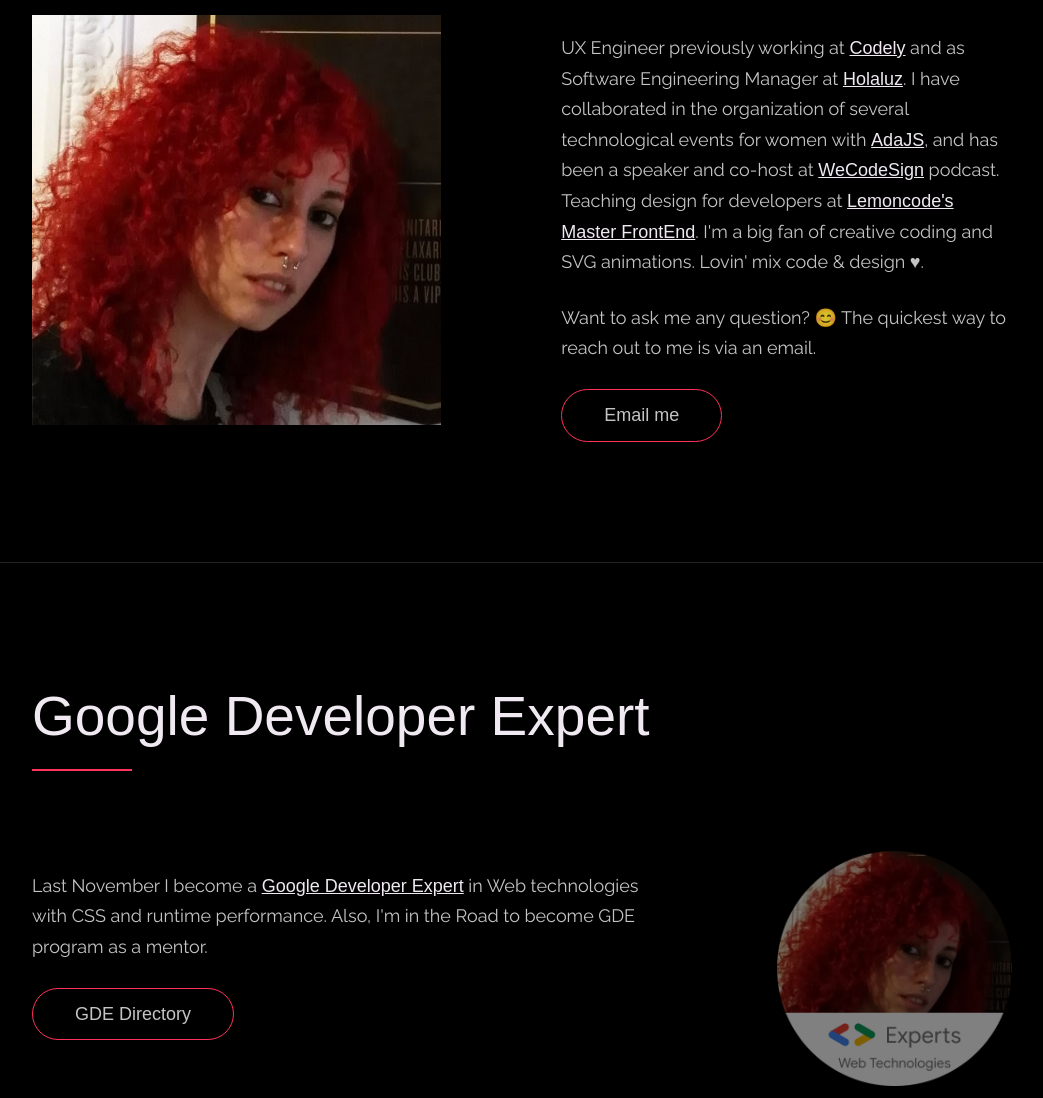
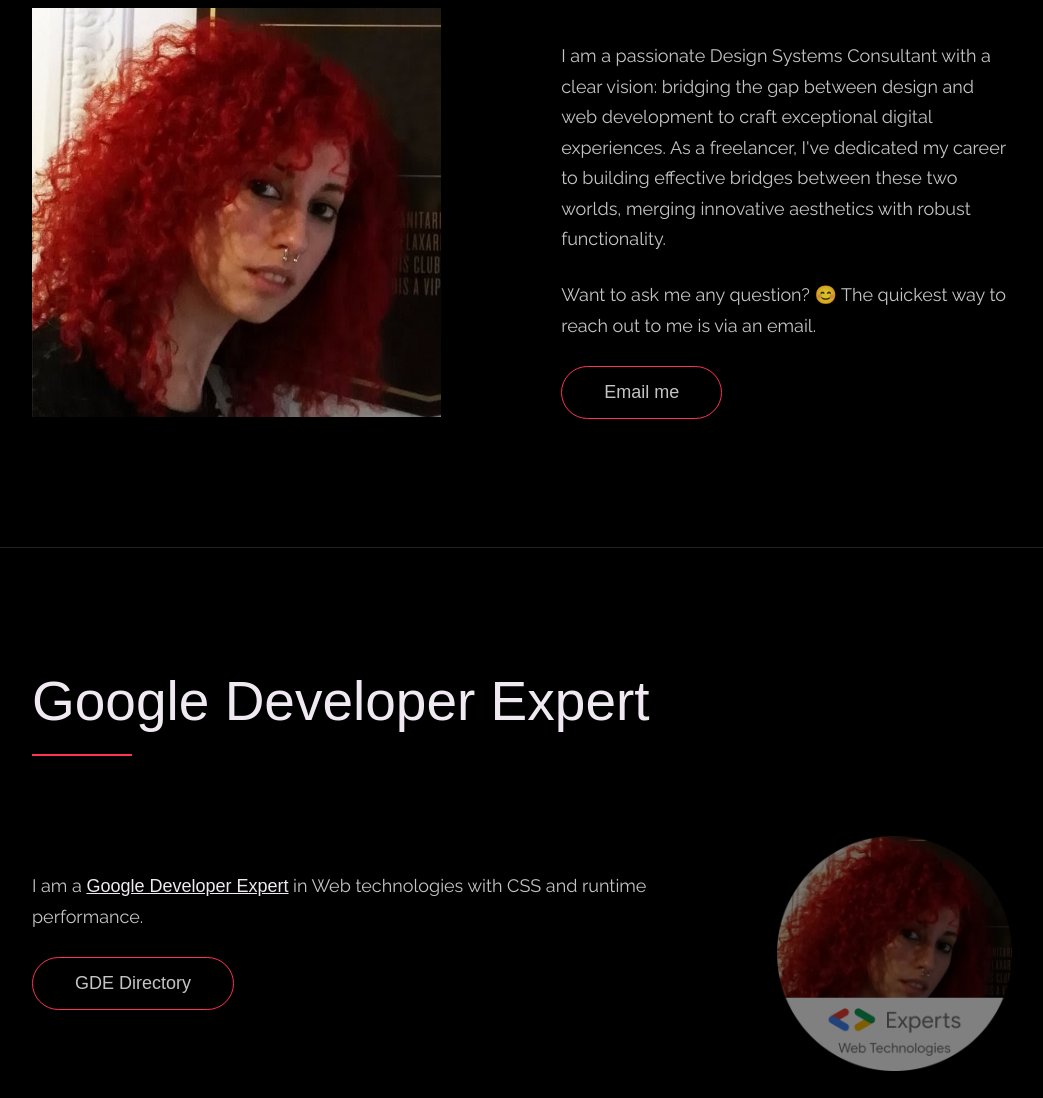
Before and after one commit to carmenansio/index, a plain HTML site: page index.html in a window 1280 px wide. Shown: the part 1060-2158 px from the top of the page, without its empty margins (118-1161 px from the left). Drawn offline with nearby package versions, Linux system fonts and the light colour scheme; a web font is replaced by a local one.

Commit message:
update bio info

```diff
--- a/index.html
+++ b/index.html
@@ -6,7 +6,7 @@
   <meta name="viewport" content="width=device-width, initial-scale=1.0" />
   <link rel="shortcut icon" type="image/png" href="./images/favicon.png" />
   <title>Carmen Ansio | UX Engineer | Barcelona, Catalunya.</title>
-  <meta name="description" content="Hi, I'm Carmen, Gamer, Otaku, pixel artist and CSS lover" />
+  <meta name="description" content="Hi, I'm Carmen, UX Engineer, Design System Consultant and CSS lover" />
   <meta name="keywords" content="Carmen Ansio, designer, coder, CSS, SVG, UI, UX" />
   <link rel="stylesheet" href="https://cdnjs.cloudflare.com/ajax/libs/font-awesome/4.7.0/css/font-awesome.min.css" />
   <link rel="stylesheet" href="index.css" />
@@ -54,18 +54,10 @@
         <div class="bio__content">
           <div class="bio__text">
             <p>
-              UX Engineer previously working at
-              <a href="https://www.codely.com/">Codely</a> and as Software
-              Engineering Manager at
-              <a href="https://www.holaluz.com/">Holaluz</a>. I have
-              collaborated in the organization of several technological events
-              for women with <a href="https://adajs.cat/">AdaJS</a>, and has
-              been a speaker and co-host at
-              <a href="https://carmenansio.github.io/wecodesign/">WeCodeSign</a>
-              podcast. Teaching design for developers at
-              <a href="https://lemoncode.net/master-frontend#inicio-banner">Lemoncode's Master FrontEnd</a>. I'm a big
-              fan of creative coding and SVG animations. Lovin'
-              mix code & design ♥.
+              I am a passionate Design Systems Consultant with a clear vision: bridging the gap between design and web
+              development to craft exceptional digital experiences. As a freelancer, I've dedicated my career to
+              building effective bridges between these two worlds, merging innovative aesthetics with robust
+              functionality.
             </p>
             <p>
               Want to ask me any question? 😊 The quickest way to reach out to
@@ -87,10 +79,9 @@
         <div class="gde__content">
           <div class="gde__text">
             <p>
-              Last November I become a
+              I am a
               <a href="https://developers.google.com/community/experts">Google Developer Expert</a>
-              in Web technologies with CSS and runtime performance. Also, I'm
-              in the Road to become GDE program as a mentor.
+              in Web technologies with CSS and runtime performance.
             </p>
             <a href="https://developers.google.com/community/experts/directory" class="btn">GDE Directory</a>
           </div>
@@ -112,7 +103,7 @@
             <p>
               I'm proudly a Figma community Advocate 🥑 co-hosting
               <a href="https://friends.figma.com/barcelona/">Friends of Figma Barcelona</a>
-              chapter. Check out our lastest videos and upcoming talks at
+              chapter. Check out our latest videos and upcoming talks at
               <a href="https://www.youtube.com/c/FOFBarcelona">Youtube</a>,
               and follow us on
               <a href="https://twitter.com/fof_barcelona">Twitter</a>.
@@ -152,7 +143,7 @@
 
     <section class="client" id="clients">
       <div class="row">
-        <h2>Clients</h2>
+        <h2>I have collaborated with</h2>
         <div class="client__logos">
           <ul>
             <li>
```
